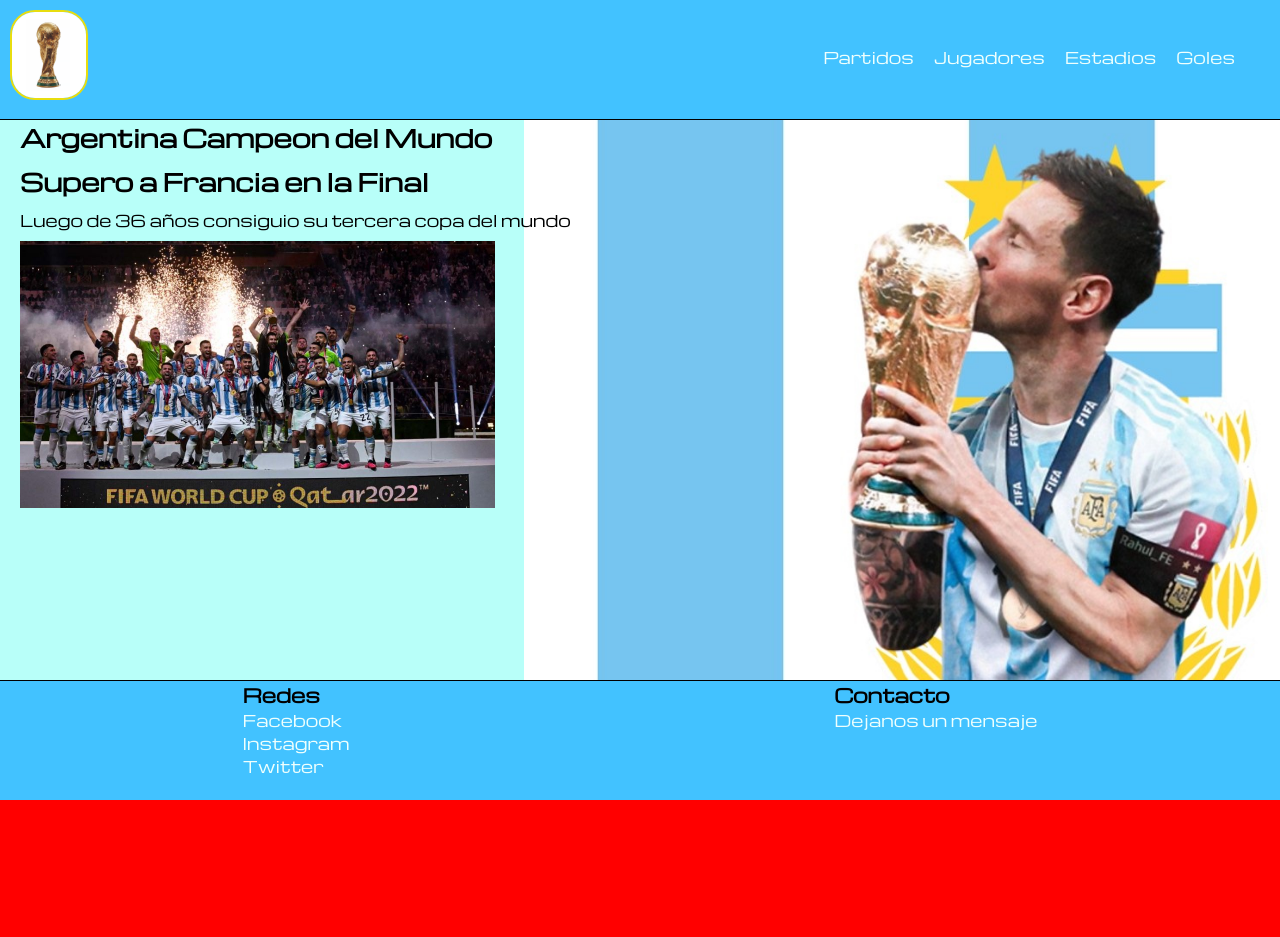
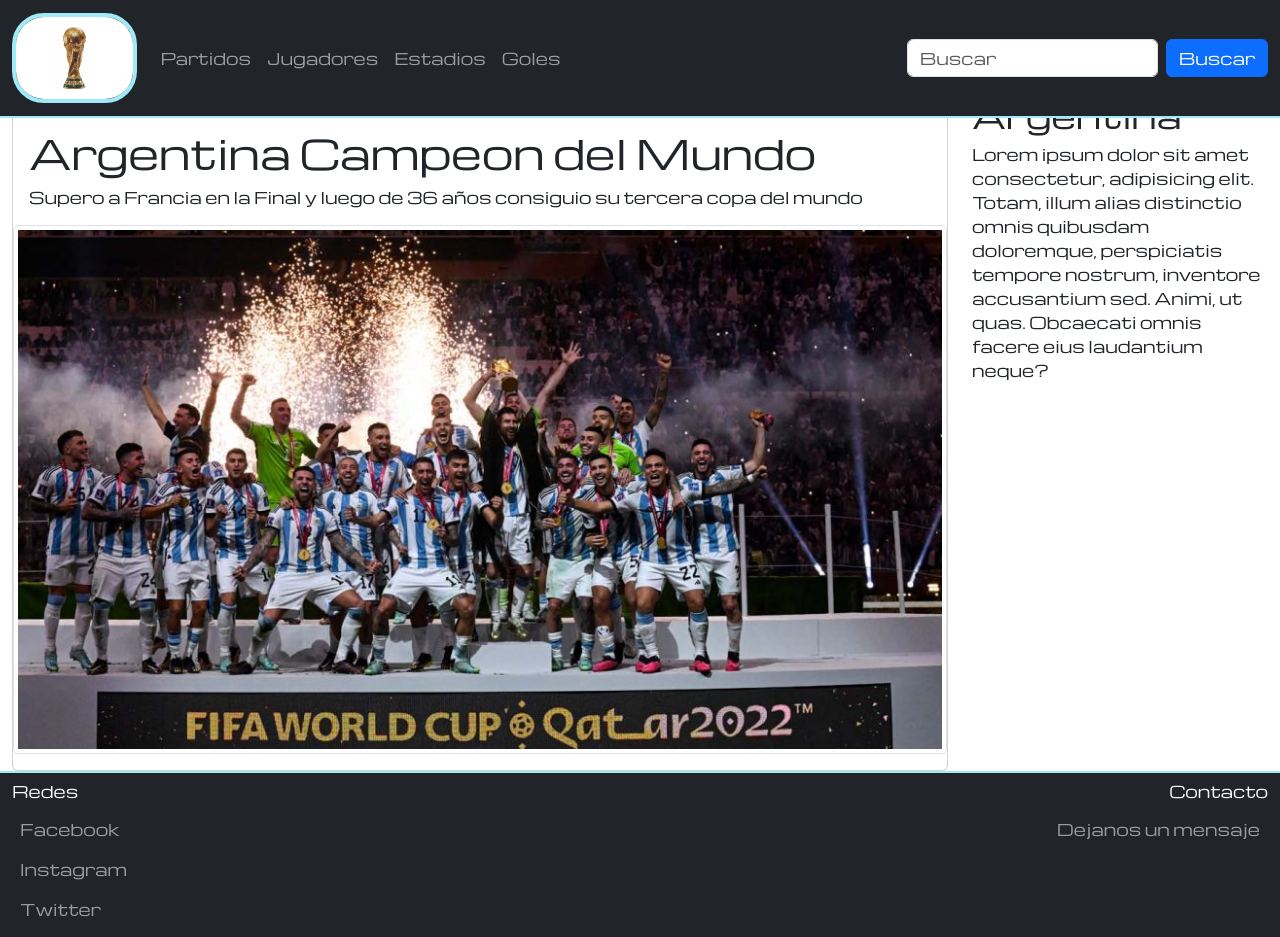
Before and after one commit to fmoreno10/PreEntrega2-MorenoFacundo, a plain HTML site: page index.html in a window 1280 px wide. Before the commit the page ends 800 px from the top, so only its background shows below. Drawn offline with nearby package versions, Linux system fonts and the light colour scheme.

Commit message:
Agrego BootStrap

```diff
--- a/css/style.css
+++ b/css/style.css
@@ -4,169 +4,11 @@
 }
 
 * {
-    margin: 0;
-    padding: 0;
-    box-sizing: border-box;
     font-family: Michroma;
 }
 
-/* PARA DEBUG BORRAR */
-body {
-    background-color: red;
+/* COPA - INDEX */
+.container-fluid a img {
+    width: auto;
+    height: 90px;
 }
-
-ul, ol, li {
-    list-style: none;
-}
-
-a {
-    text-decoration: none;
-}
-
-h1, h2, p {
-    padding: 0px 0px 10px 20px;
-}
-
-/* HEADER */
-
-header {
-    background-color: #42C2FF;
-    position: sticky;
-    top: 0;
-    width: 100%;
-    height: 15vh;
-    border-bottom: 1px solid black;
-}
-
-header a{
-    color: #EFFFFD;
-}
-
-main {
-    background-color: #B8FFF9;
-    width: 100%;
-    height: 70vh;
-}
-
-footer {
-    background-color: #42C2FF;
-    width: 100%;
-    height: 15vh;
-    border-top: 1px solid black;
-}
-
-footer a{
-    color: #EFFFFD;
-}
-
-.cabecera{
-    display: flex;
-    width: 100%;
-}
-
-.cabecera__logo img {
-    width: 10%;
-    height: 80%;
-    object-fit: cover;
-    border: 2px solid #e8dd0f;
-    border-radius: 25px;
-    margin: 10px;
-}
-
-.cabecera__nav ul {
-    display: flex;
-    gap: 20px;
-    padding: 45px;
-}
-
-.principal__galeria {
-    background-image: url(../assets/img/messi-fondo.jpg);
-    background-size: contain;
-    background-attachment: scroll;
-    background-repeat: no-repeat;
-    background-position: right;
-
-    display: flex;
-    flex-direction: column;
-    align-items: flex-start;
-
-    width: 100%;
-    height: 100%;
-}
-
-.principal__galeria img {
-    width: 100%;
-    height: 50%;
-    padding: 0px 0px 0px 20px;
-    object-fit: scale-down;
-
-}
-
-.principal__contenedor {
-    display: flex;
-    justify-content: space-around;
-    align-items: flex-start;
-    gap: 5px;
-}
-
-.principal__contenedor__contacto{
-    display: flex;
-    padding: 0px 0px 0px 20px;
-    justify-content: space-around;
-    align-items: flex-start;
-    gap: 5px;
-}
-
-.principal__contenedor iframe {
-    padding: 0px 0px 0px 20px;
-}
-
-.mapa {
-    padding: 5px;
-    width: 450px;
-    height: 50%;
-}
-
-.piePagina {
-    display: flex;
-    justify-content: space-around;
-    align-items: flex-start;
-
-}
-
-textarea {
-    resize: none;
-}
-
-.principal__contacto {
-    display: flex;
-    flex-direction: column;
-    justify-content: space-between;
-    align-items: flex-start;
-    gap: 5px;
-}
-
-.principal__contacto__contenido {
-    display: flex;
-    flex-direction: column;
-    gap: 5px;
-}
-
-.principal__contacto__contenido input {
-    width: 338px;
-}
-
-.principal__contacto__btn {
-    display: flex;
-    justify-content: flex-end;
-    gap: 10px;
-}
-
-.btn {
-    background-color: #42C2FF;
-    color: #EFFFFD;
-    border-radius: 5px;
-    width: 100px;
-    height: 30px;
-    border: 1px solid #85F4FF;
-}
--- a/index.html
+++ b/index.html
@@ -1,5 +1,6 @@
 <!DOCTYPE html>
 <html lang="en">
+
 <head>
     <meta charset="UTF-8">
     <meta http-equiv="X-UA-Compatible" content="IE=edge">
@@ -8,76 +9,126 @@
     <!-- Archivo con estilos para el sitio -->
     <link rel="stylesheet" href="./css/style.css">
 
+    <!-- Bootstrap Styles -->
+    <link href="https://cdn.jsdelivr.net/npm/bootstrap@5.3.0-alpha1/dist/css/bootstrap.min.css" rel="stylesheet"
+        integrity="sha384-GLhlTQ8iRABdZLl6O3oVMWSktQOp6b7In1Zl3/Jr59b6EGGoI1aFkw7cmDA6j6gD" crossorigin="anonymous">
+
     <title>MUNDIAL 2022 - Página Principal</title>
 </head>
 
 <body>
 
+    <!-- HEADER -->
     <header>
-        <nav class="cabecera">
-            <section class="cabecera__logo">
-                <a href="./index.html">
-                    <img src="./assets/img/copa.jpg" alt="Copa del Mundo" title="Pagina de Inicio">
+        <nav class="navbar navbar-expand-sm bg-dark navbar-dark fixed-top border-bottom border-2 border-info-subtle">
+            <div class="container-fluid">
+
+                <a class="navbar-brand" href="./index.html">
+                    <img class="rounded-5 border border-4 border-info-subtle" src="./assets/img/copa.jpg"
+                        alt="Copa del Mundo" title="Pagina de Inicio">
                 </a>
-            </section>
 
-            <section class="cabecera__nav">
-                <ul>
-                    <li>
-                        <a href="./pages/partidos.html">Partidos</a>
+                <button class="navbar-toggler" type="button" data-bs-toggle="collapse" data-bs-target="#navBar">
+                    <span class="navbar-toggler-icon"></span>
+                </button>
+
+                <div class="collapse navbar-collapse" id="navBar">
+                    <ul class="navbar-nav me-auto">
+                        <li class="nav-item">
+                            <a class="nav-link" href="./pages/partidos.html">Partidos</a>
                         </li>
                         <li>
-                        <a href="./pages/jugadores.html">Jugadores</a>
+                            <a class="nav-link" href="./pages/jugadores.html">Jugadores</a>
                         </li>
                         <li>
-                        <a href="./pages/estadios.html">Estadios</a>
+                            <a class="nav-link" href="./pages/estadios.html">Estadios</a>
                         </li>
                         <li>
-                        <a href="./pages/goles.html">Goles</a>
+                            <a class="nav-link" href="./pages/goles.html">Goles</a>
                         </li>
                     </ul>
-            </section>
-
+                    <form class="d-flex">
+                        <input class="form-control me-2" type="text" placeholder="Buscar">
+                        <button class="btn btn-primary" type="button">Buscar</button>
+                    </form>
+                </div>
+            </div>
         </nav>
     </header>
 
-    <main class="principal">
-        <section class="principal__galeria">
-            <h1>Argentina Campeon del Mundo</h1>
-            <h2>Supero a Francia en la Final</h2>
-            <p>Luego de 36 años consiguio su tercera copa del mundo</p>
-            <div class="principal__contenedor">
-                <img src="./assets/img/argentina1.jpg" alt="Argentina Campeon">
+    <!-- MAIN -->
+    <main>
+        <div class="container-fluid pt-5">
+            <div class="row pt-5">
+                <div class="col-md-9">
+                    <section>
+                        <div class="card pt-3 pb-3">
+
+                            <div class="card-body">
+                                <h1 class="card-title">Argentina Campeon del Mundo</h1>
+                                <p class="card-text">Supero a Francia en la Final y luego de 36 años consiguio su
+                                    tercera copa del mundo</p>
                             </div>
 
+                            <img class="card-img-bottom img-thumbnail" src="./assets/img/argentina1.jpg"
+                                alt="Argentina Campeon">
+                        </div>
                     </section>
 
+                </div>
+
+                <div class="col-md-3">
+                    <aside>
+                        <h2>Argentina</h2>
+                        <p>Lorem ipsum dolor sit amet consectetur, adipisicing elit. Totam, illum alias distinctio omnis
+                            quibusdam doloremque, perspiciatis tempore nostrum, inventore accusantium sed. Animi, ut
+                            quas. Obcaecati omnis facere eius laudantium neque?</p>
+                    </aside>
+                </div>
+            </div>
+        </div>
     </main>
 
+    <!-- FOOTER -->
     <footer>
-        <nav class="piePagina">
-            <section class="piePagina__nav">
-                <h3>Redes</h3>
-                <ul>
-                    <li>
-                        <a href="https://www.facebook.com">Facebook</a>
+
+        <nav class="navbar navbar-expand-sm bg-dark navbar-dark border-top border-2 border-info-subtle">
+            <div class="container-fluid align-items-start">
+                <div class="d-flex flex-column">
+                    <h6 class="text-light">Redes</h6>
+                    <ul class="navbar-nav d-flex flex-column">
+                        <li class="nav-item">
+                            <a class="nav-link" href="https://www.facebook.com">Facebook</a>
                         </li>
-                    <li>
-                        <a href="https://www.instagram.com">Instagram</a>
+                        <li class="nav-item">
+                            <a class="nav-link" href="https://www.instagram.com">Instagram</a>
                         </li>
-                    <li>
-                        <a href="https://www.twitter.com">Twitter</a>
+                        <li class="nav-item">
+                            <a class="nav-link" href="https://www.twitter.com">Twitter</a>
                         </li>
                     </ul>
-            </section>
+                </div>
 
-            <section class="piePagina__contacto">
-                <h3>Contacto</h3>
-                <a href="./pages/contacto.html">Dejanos un mensaje</a>
-            </section>
+                <div class="d-flex flex-column align-items-end">
+                    <h6 class="text-light justify-content-start">Contacto</h6>
+                    <ul class="navbar-nav d-flex flex-column">
+                        <li class="nav-item">
+                            <a class="nav-link" href="./pages/contacto.html">Dejanos un mensaje</a>
+                        </li>
+                    </ul>
+                </div>
+            </div>
+
         </nav>
 
     </footer>
 
+
+    <!-- Bootstrap JavaScript -->
+    <script src="https://cdn.jsdelivr.net/npm/bootstrap@5.3.0-alpha1/dist/js/bootstrap.bundle.min.js"
+        integrity="sha384-w76AqPfDkMBDXo30jS1Sgez6pr3x5MlQ1ZAGC+nuZB+EYdgRZgiwxhTBTkF7CXvN"
+        crossorigin="anonymous"></script>
+
 </body>
+
 </html>
```
Lines whose indentation alone changed are shown as unchanged.
